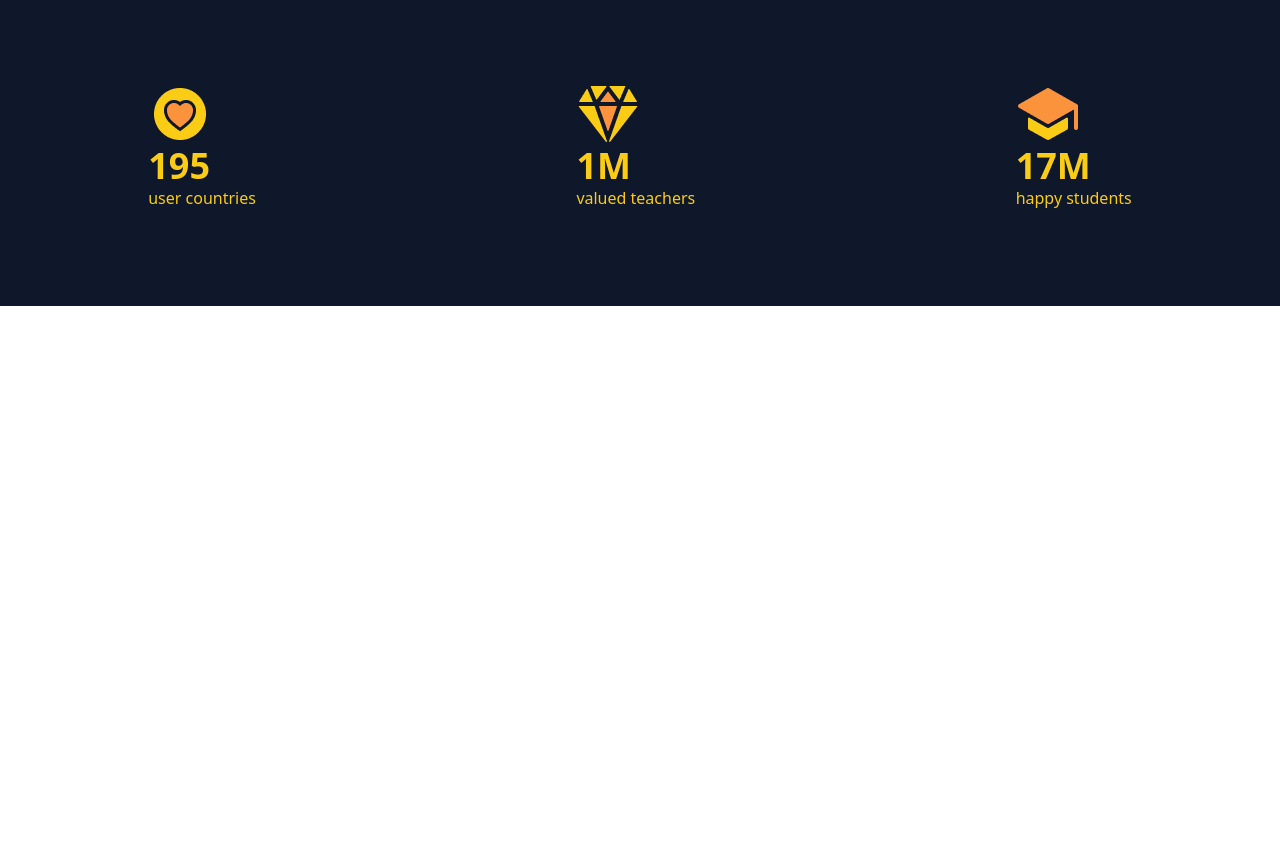
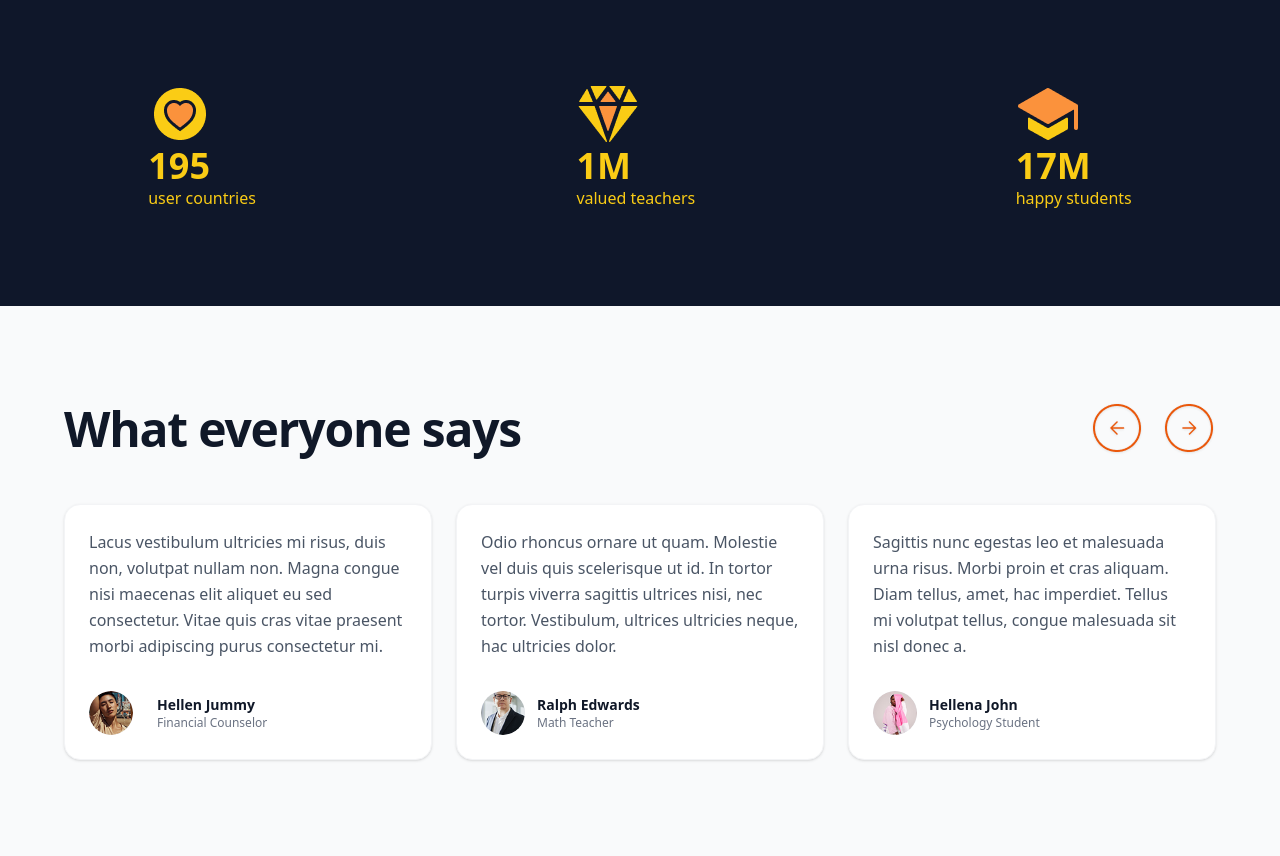
Before and after one commit to tabarovahadica46-source/h.t, a website: page index.html in a window 1280 px wide. Shown: the part 2844-3700 px from the top of the page. Before the commit the page ends 3150 px from the top, so only its background shows below. Drawn offline with Linux system fonts and the light colour scheme.

Commit message:
section-4

```diff
--- a/index.html
+++ b/index.html
@@ -245,5 +245,71 @@
     </div>
 
 </section>
+<section class="px-4 py-16 bg-gray-50 overflow-hidden lg:py-24">
+  <div class="max-w-6xl mx-auto">
+
+    <div class="flex flex-col sm:flex-row sm:items-center sm:justify-between gap-4 mb-12">
+      <h2 class="text-3xl font-extrabold text-gray-900 tracking-tight sm:text-4xl lg:text-5xl text-center sm:text-left">
+        What everyone says
+      </h2>
+
+      <div class="flex justify-center gap-3">
+        <img src="./images/Arrows.png" alt="">
+      </div>
+    </div>
+
+    <div class="grid grid-cols-1 gap-6 lg:grid-cols-3">
+
+      <div class="bg-white p-6 rounded-2xl shadow-sm border border-gray-100 flex flex-col justify-between hover:shadow-md transition">
+        <p class="text-sm leading-relaxed text-gray-600 lg:text-base">
+          Lacus vestibulum ultricies mi risus, duis non, volutpat nullam non. Magna congue nisi maecenas elit aliquet eu sed consectetur. Vitae quis cras vitae praesent morbi adipiscing purus consectetur mi.
+        </p>
+
+        <div class="mt-8 flex items-center gap-3">
+            <img class="w-11 h-11 bg-gray-200 rounded-full overflow-hidden flex-shrink-0" src="./images/User Thumb.png" alt="">
+          <div >
+            </div>
+          <div>
+            <h4 class="text-sm font-bold text-gray-900">Hellen Jummy</h4>
+            <p class="text-xs text-gray-500">Financial Counselor</p>
+          </div>
+        </div>
+      </div>
+
+      <div class="bg-white p-6 rounded-2xl shadow-sm border border-gray-100 flex flex-col justify-between hover:shadow-md transition">
+        <p class="text-sm leading-relaxed text-gray-600 lg:text-base">
+          Odio rhoncus ornare ut quam. Molestie vel duis quis scelerisque ut id. In tortor turpis viverra sagittis ultrices nisi, nec tortor. Vestibulum, ultrices ultricies neque, hac ultricies dolor.
+        </p>
+
+        <div class="mt-8 flex items-center gap-3">
+            <img class="w-11 h-11 bg-gray-200 rounded-full overflow-hidden flex-shrink-0" src="./images/m.png" alt="">
+
+          <div>
+            <h4 class="text-sm font-bold text-gray-900">Ralph Edwards</h4>
+            <p class="text-xs text-gray-500">Math Teacher</p>
+          </div>
+        </div>
+      </div>
+
+      <div class="bg-white p-6 rounded-2xl shadow-sm border border-gray-100 flex flex-col justify-between hover:shadow-md transition">
+        <p class="text-sm leading-relaxed text-gray-600 lg:text-base">
+          Sagittis nunc egestas leo et malesuada urna risus. Morbi proin et cras aliquam. Diam tellus, amet, hac imperdiet. Tellus mi volutpat tellus, congue malesuada sit nisl donec a.
+        </p>
+
+        <div class="mt-8 flex items-center gap-3">
+            <img class="w-11 h-11 bg-gray-200 rounded-full overflow-hidden flex-shrink-0" src="./images/p.png" alt="">
+
+          <div>
+            <h4 class="text-sm font-bold text-gray-900">Hellena John</h4>
+            <p class="text-xs text-gray-500">Psychology Student</p>
+          </div>
+        </div>
+      </div>
+
+    </div>
+
+  </div>
+</section>
+
 </body>
 </html>
```
Also changed, not shown: images/Arrows.png (added), images/User Thumb.png (added), images/m.png (added), images/p.png (added), src/output.css.
